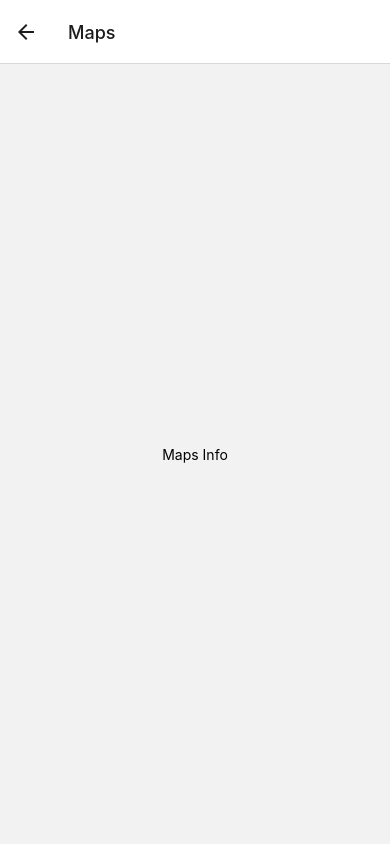
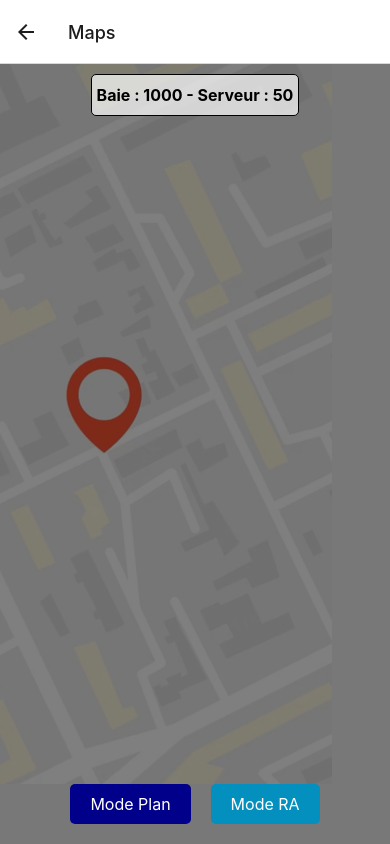
Before and after one commit to Jathoosh/DataNav, a React Native app in the folder DataNavApp/: screen /Maps in a window 390 px wide. Built offline with nearby package versions, Linux system fonts and the light colour scheme.

Commit message:
Create Map Interface Done

```diff
--- a/DataNavApp/views/MapsInfo.tsx
+++ b/DataNavApp/views/MapsInfo.tsx
@@ -1,17 +1,106 @@
-import * as React from 'react';
-import {View, Text} from 'react-native';
+import React, {useState} from 'react';
+import {
+  View,
+  Text,
+  TouchableOpacity,
+  StyleSheet,
+  ImageBackground,
+} from 'react-native';
 
-function MapsInfo() {
+function MapsInfo({baie = '1000', serveur = '50'}) {
+  // TODO : A changer par l'image de la carte qui sera générée
+  const backgroundImagePath = require('../asset/map_background.png');
+  const [selectedButton, setSelectedButton] = useState('Mode Plan');
+
   return (
-    <View
-      style={{
-        flex: 1,
-        alignItems: 'center',
-        justifyContent: 'center',
-      }}>
-      <Text>Maps Info</Text>
+    <View style={styles.container}>
+      <ImageBackground
+        source={backgroundImagePath}
+        style={styles.backgroundImage}>
+        <View style={styles.overlay}>
+          <View style={styles.infoContainer}>
+            <View style={styles.posRectangle}>
+              <Text style={styles.infoBaie}>
+                Baie : {baie} - Serveur : {serveur}
+              </Text>
+            </View>
+          </View>
+          <View style={styles.buttonContainer}>
+            <TouchableOpacity
+              style={[
+                styles.button,
+                selectedButton === 'Mode Plan'
+                  ? {backgroundColor: 'darkblue'}
+                  : null,
+              ]}
+              onPress={() => setSelectedButton('Mode Plan')}>
+              <Text style={styles.textStyles}>Mode Plan</Text>
+            </TouchableOpacity>
+            <TouchableOpacity
+              style={[
+                styles.button,
+                selectedButton === 'Mode RA'
+                  ? {backgroundColor: 'darkblue'}
+                  : null,
+              ]}
+              onPress={() => setSelectedButton('Mode RA')}>
+              <Text style={styles.textStyles}>Mode RA</Text>
+            </TouchableOpacity>
+          </View>
+        </View>
+      </ImageBackground>
     </View>
   );
 }
 
+const styles = StyleSheet.create({
+  container: {
+    flex: 1,
+  },
+  backgroundImage: {
+    flex: 1,
+  },
+  // Conteneur principal grisé
+  overlay: {
+    flex: 1,
+    backgroundColor: 'rgba(0, 0, 0, 0.5)',
+    justifyContent: 'space-between', // occuper tout l'espace disponible verticalement
+  },
+  // Style des infos sur numéro baie et serveur
+  infoContainer: {
+    alignItems: 'center',
+    padding: 10,
+  },
+  infoBaie: {
+    color: 'black',
+    fontSize: 16,
+    fontWeight: 'bold',
+    marginVertical: 5,
+  },
+  posRectangle: {
+    backgroundColor: 'rgba(255, 255, 255, 0.7)',
+    borderRadius: 5,
+    borderColor: 'black',
+    borderWidth: 1,
+    padding: 5,
+  },
+  // Style des boutons
+  buttonContainer: {
+    flexDirection: 'row',
+    justifyContent: 'center',
+    paddingBottom: 20,
+  },
+  button: {
+    backgroundColor: '#0390BF',
+    paddingHorizontal: 20,
+    paddingVertical: 10,
+    borderRadius: 5,
+    marginHorizontal: 10,
+  },
+  textStyles: {
+    color: 'white',
+    fontSize: 16,
+  },
+});
+
 export default MapsInfo;
```
Also changed, not shown: DataNavApp/asset/map_background.png (added).
